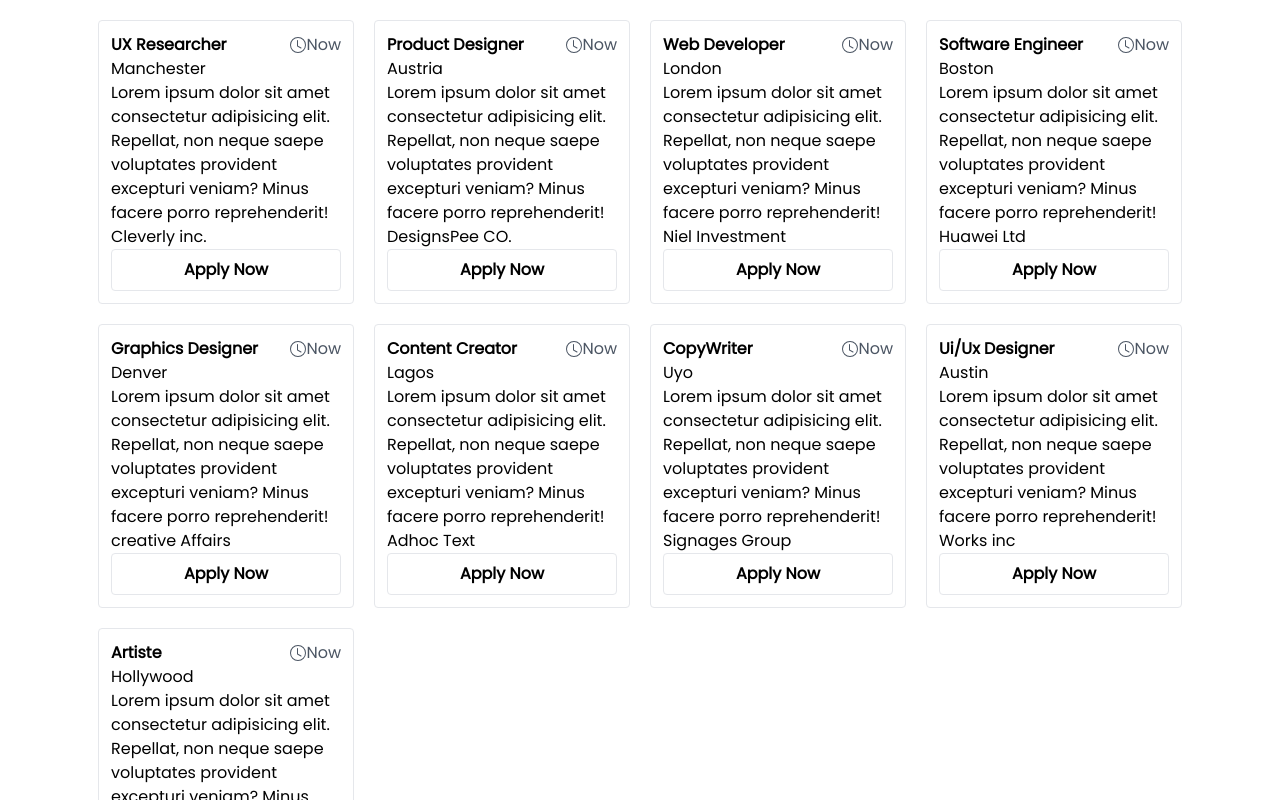
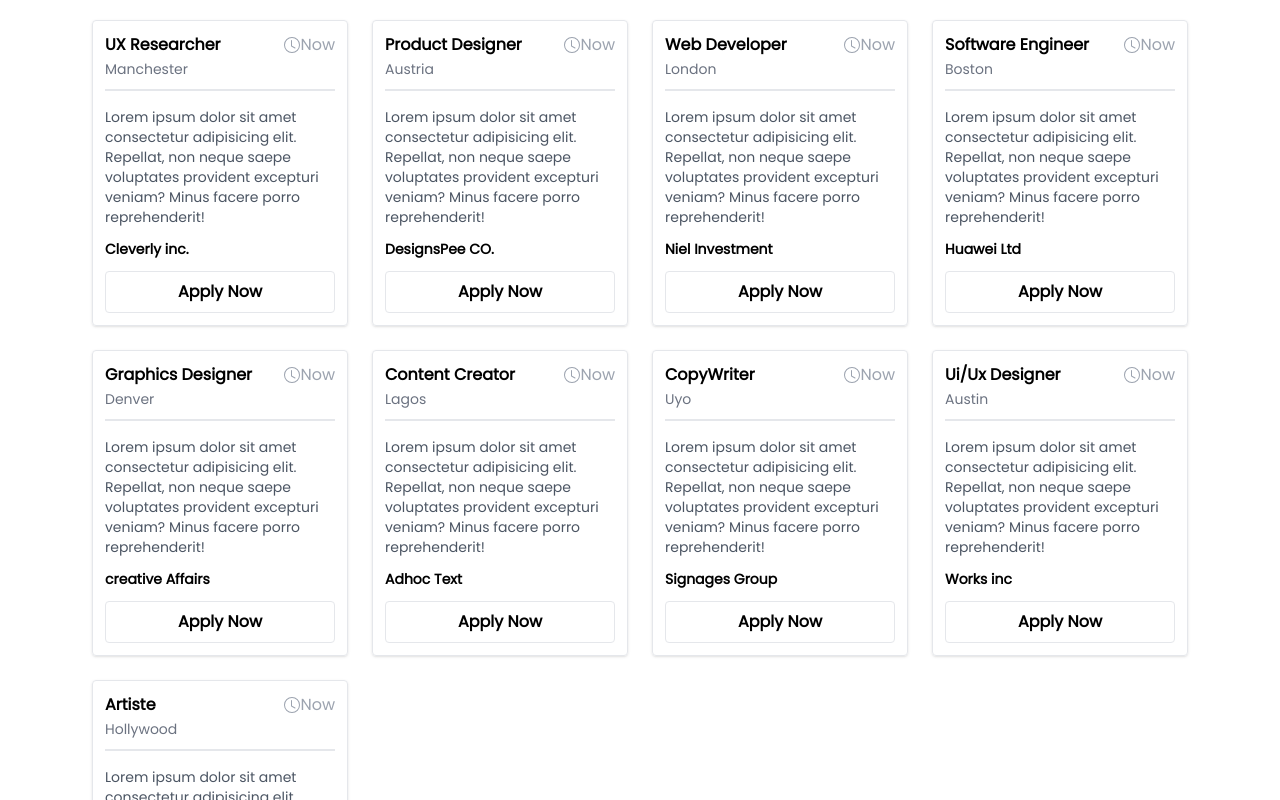
Before and after one commit to cleverAkanimoh/tailwind-learning-project, a React (Vite) app: page / in a window 1280 px wide. Shown: the top 800 px of the page. Built offline with nearby package versions, Linux system fonts and the light colour scheme.

Commit message:
modified availableWorks.jsx in Components

```diff
--- a/src/Components/availableWorks.jsx
+++ b/src/Components/availableWorks.jsx
@@ -1,26 +1,26 @@
 import { BsClock } from "react-icons/bs"
 export default function ({ works }) {
     return (
-        <article className="p-2 pt-5 grid-cols-1 sm:grid-cols-2 md:grid-cols-3 lg:grid-cols-4 grid gap-5 place-items-center">
+        <article className="p-2 pt-5 grid-cols-1 sm:grid-cols-2 md:grid-cols-3 lg:grid-cols-4 grid gap-6 place-items-center">
             {
                 works.map(work => {
                     const { id, title, location, desc, companyName, url } = work;
 
                     return (
-                        <div key={id} className="w-64 border p-3 rounded">
-                            <div>
+                        <div key={id} className="w-11/12 lg:w-64 border p-3 rounded shadow">
+                            <div className="border-b-2 pb-2 mb-2">
                                 <div className="flex justify-between items-center">
-                                    <h2 className="font-extrabold">{title}</h2>
-                                    <span className="flex items-center text-gray-600">
+                                    <h2 className="font-extrabold text-black">{title}</h2>
+                                    <span className="flex items-center text-gray-400">
                                         <BsClock />Now
                                     </span>
                                 </div>
-                                <span>{location}</span>
+                                <span className="font-thin text-sm text-gray-500">{location}</span>
                             </div>
 
                             <div className="flex flex-col">
-                                <p>{desc}</p>
-                                <span>{companyName}</span>
+                                <p className="text-sm text-gray-600 mb-3 mt-2">{desc}</p>
+                                <span className="font-extrabold text-sm mb-3">{companyName}</span>
                                 <a href={url} className="border rounded font-extrabold grid place-items-center p-2">Apply Now</a>
                             </div>
                         </div>
```
